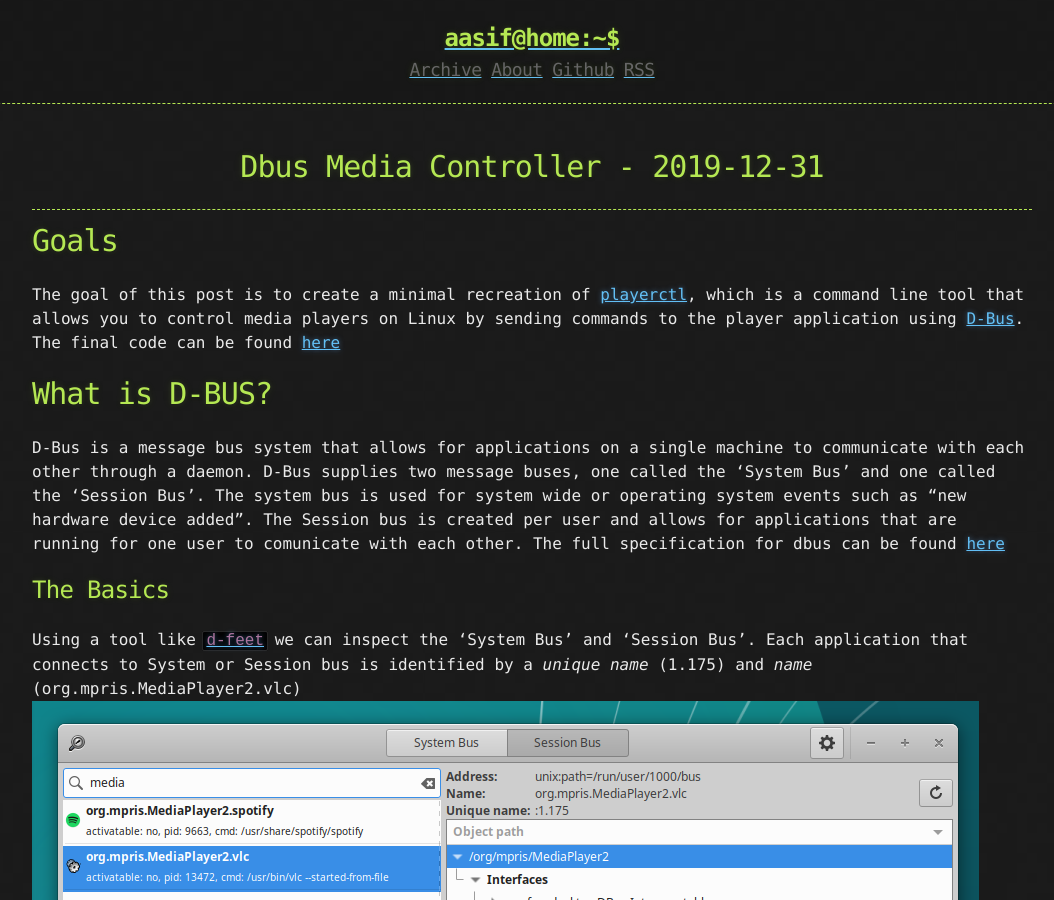
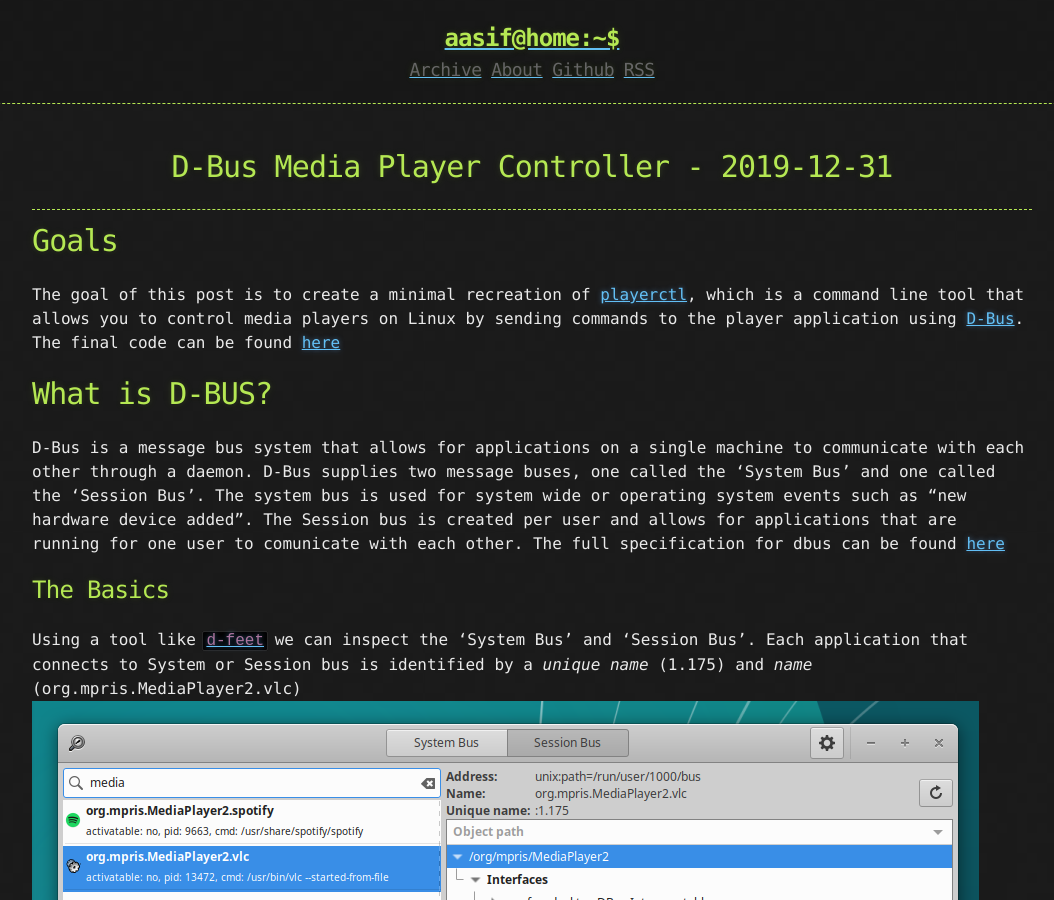
Before and after one commit to versi786/versi786.github.io, a Jekyll site: the page built from _posts/2019-12-31-dbus-media-controller.md, in a window 1280 px wide and 900 px high. Shown: the whole window, without its empty margins (108-1162 px from the left). Built offline with Jekyll 4.4.1, drawn with Linux system fonts in a browser that asks for light colours.

Commit message:
update title

```diff
--- a/_posts/2019-12-31-dbus-media-controller.md
+++ b/_posts/2019-12-31-dbus-media-controller.md
@@ -1,3 +1,8 @@
+---
+title: D-Bus Media Player Controller
+published: true
+---
+
 # Goals
 The goal of this post is to create a minimal recreation of [playerctl](https://github.com/altdesktop/playerctl), which is a command line tool that allows you to control media players on Linux by sending commands to the player application using [D-Bus](https://www.freedesktop.org/wiki/Software/dbus/). The final code can be found [here](https://github.com/versi786/dbus-audio-controller/blob/master/main.cpp)
 
```
